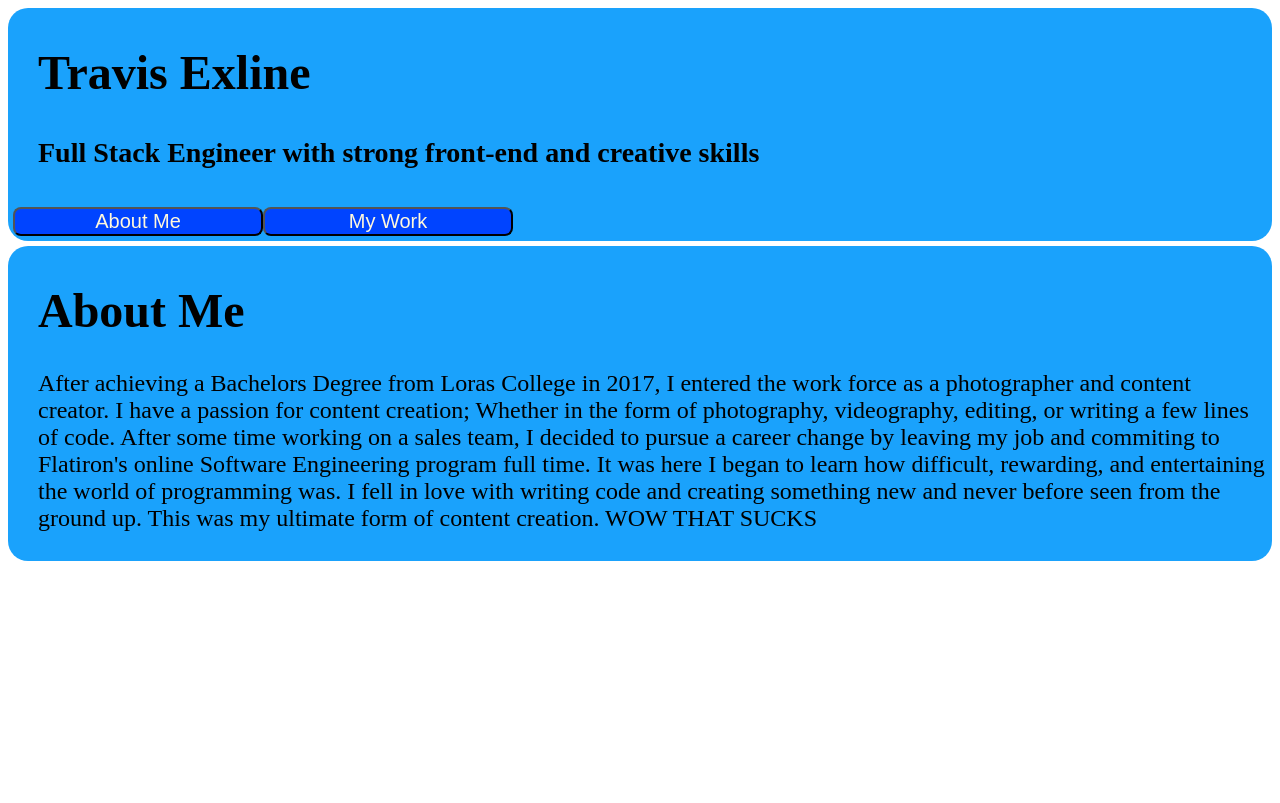
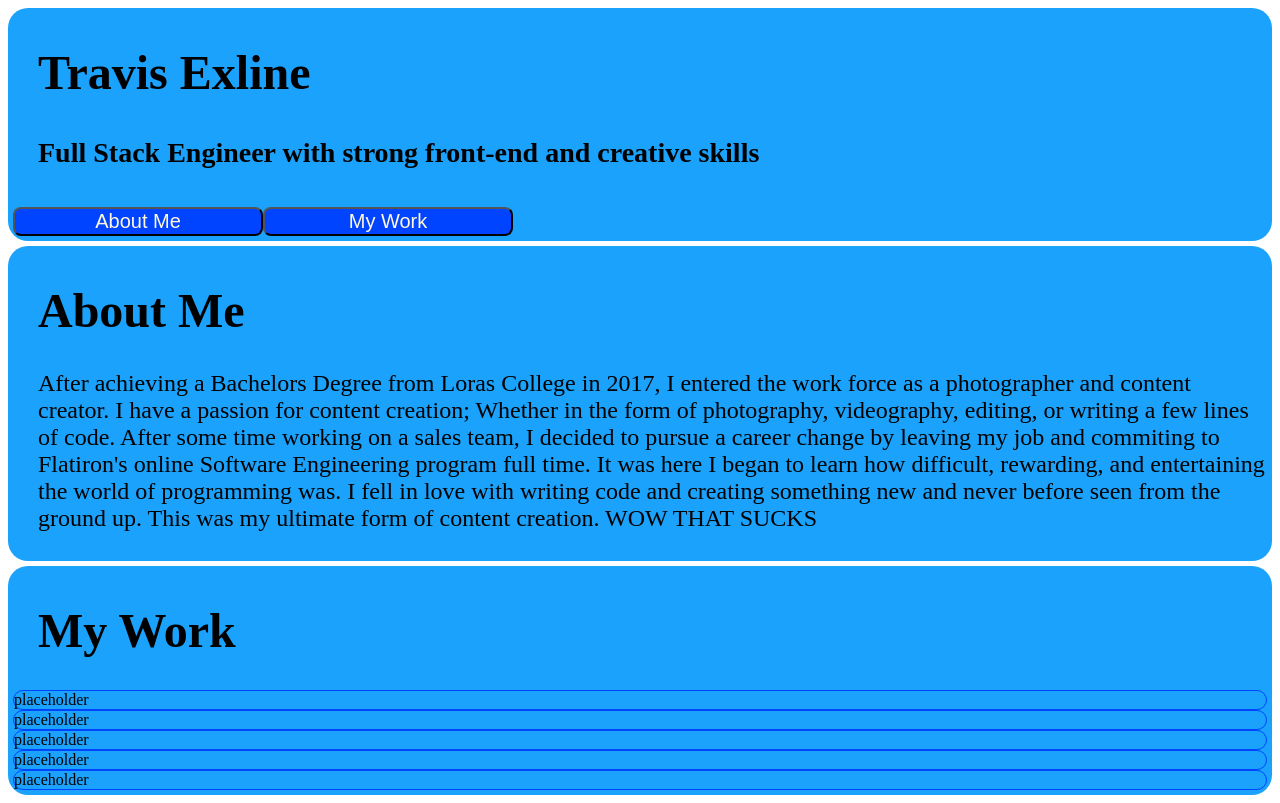
Before and after one commit to TravisExline/Portfolio, a plain HTML site: page Portfolio/index.html in a window 1280 px wide. Drawn offline with Linux system fonts and the light colour scheme.

Commit message:
work section

```diff
--- a/Portfolio/index.html
+++ b/Portfolio/index.html
@@ -21,7 +21,12 @@
             </p>
         </div>
         <div class="my-work">
-
+            <h1 class="my-work-header">My Work</h1>
+            <div class="proj-1"> placeholder </div>
+            <div class="proj-2"> placeholder </div>
+            <div class="proj-3"> placeholder </div>
+            <div class="proj-4"> placeholder </div>
+            <div class="proj-5"> placeholder </div>
         </div>
         <script type="text/javascript" language="javascript" src="index.js"></script>
     </body>
--- a/Portfolio/style.css
+++ b/Portfolio/style.css
@@ -44,3 +44,21 @@
     padding-left: 25px;
     font-size: 24px;
 }
+
+.my-work {
+    margin-top: 5px;
+    background-color: rgba(11, 156, 252, 0.938);
+    border-radius: 20px;
+    padding: 5px;
+}
+
+.my-work-header {
+    font-size: 48px;
+    padding-left: 25px;
+}
+
+.proj-1, .proj-2, .proj-3, .proj-4, .proj-5 {
+    border: 1px solid;
+    border-radius: 10px;
+    border-color: rgb(0, 68, 255);
+}
```
